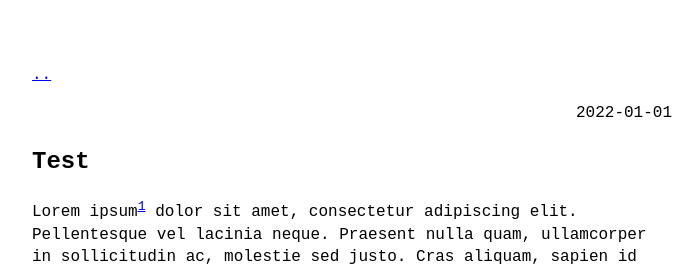
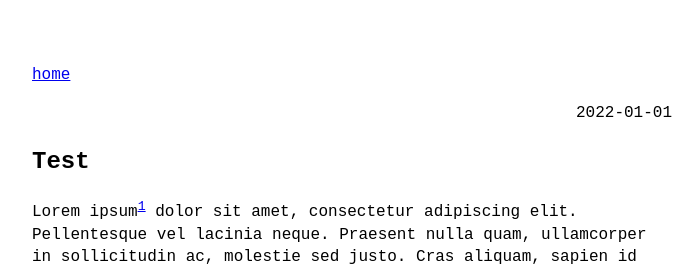
Before and after one commit to polo7/polo7.github.io, a Jekyll site: the page built from _posts/2022-01-01-test.md, in a window 1280 px wide and 900 px high. Shown: the top 266 px of the window, without its empty margins (288-988 px from the left). Built offline with Jekyll 4.4.1, drawn with Linux system fonts in a browser that asks for light colours.

Commit message:
Update _config.yml

```diff
--- a/_config.yml
+++ b/_config.yml
@@ -15,9 +15,10 @@ permalink: /:slug.html
 remote_theme: riggraz/no-style-please
 theme_config:
   appearance: "auto" # can be "light", "dark" or "auto"
-  back_home_text: ".." # customize text for homepage link in post layout
+  back_home_text: "home" # customize text for homepage link in post layout
   date_format: "%Y-%m-%d" # customize how date is formatted
   show_description: true # show blog description in home page
+  back_prev_page_text: ".."
 
 sass:
   style: :compressed
```
